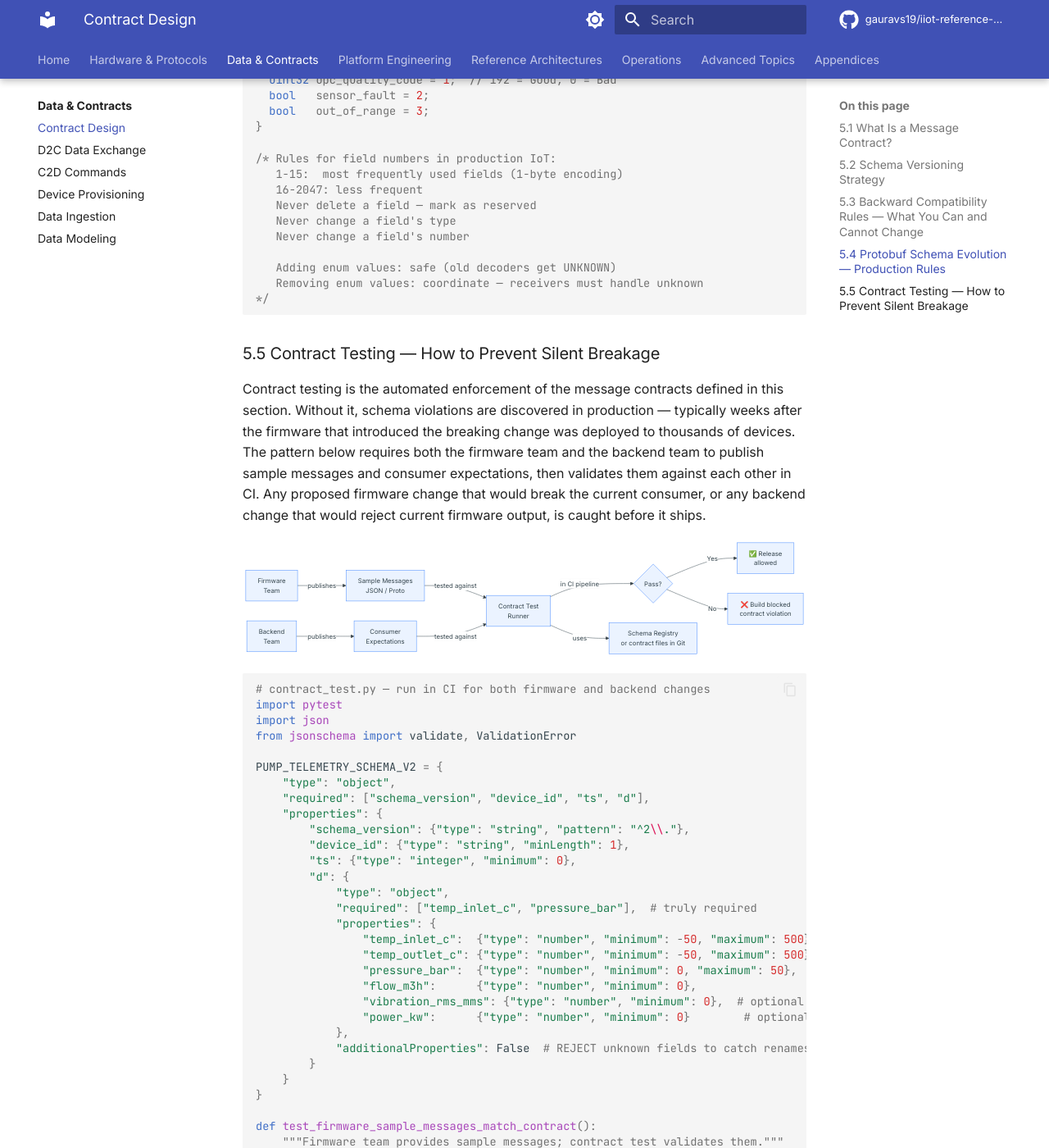
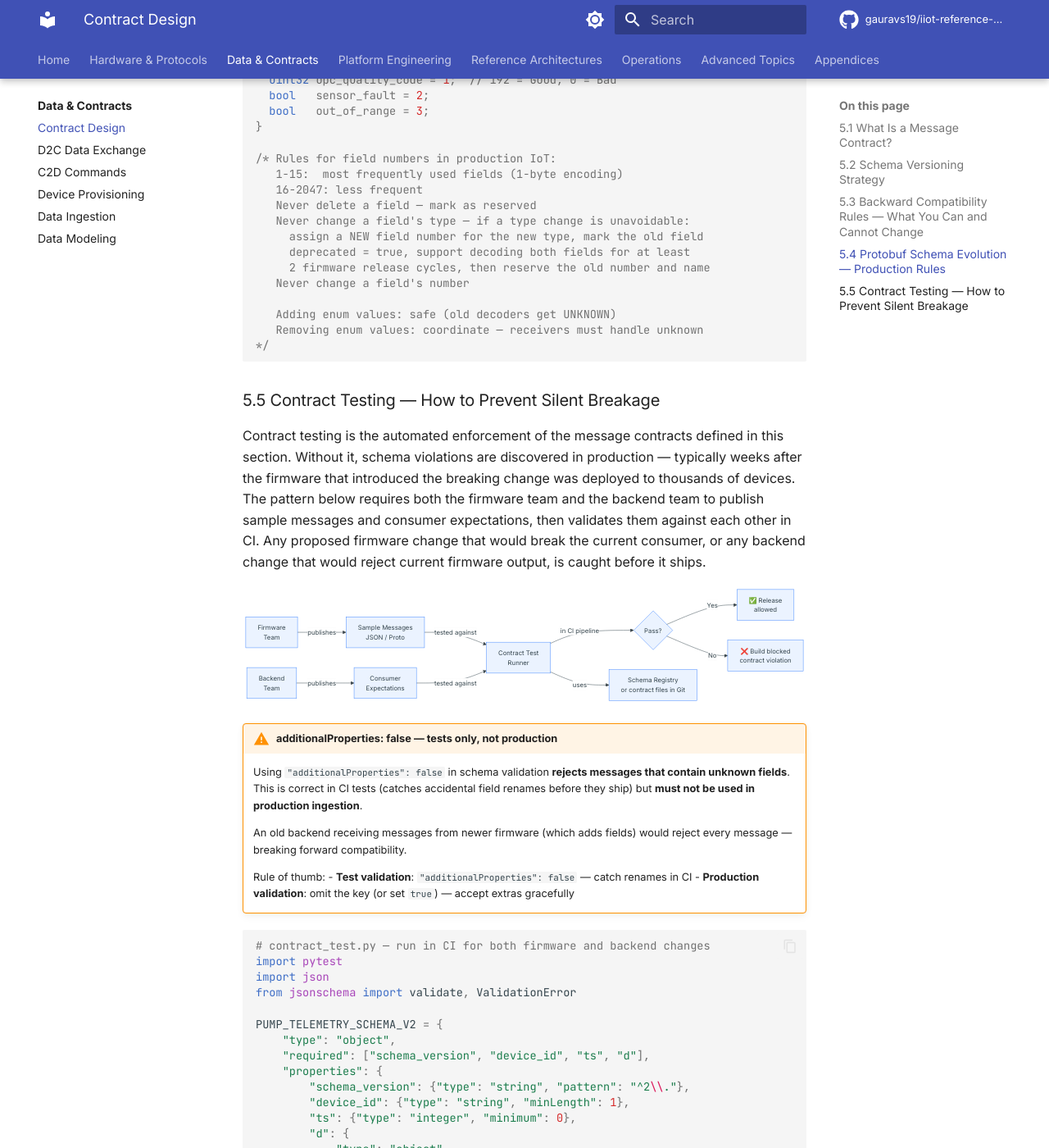
Before and after one commit to gauravs19/iiot-reference-architecture, an MkDocs documentation site: the page built from docs/data/contracts.md, in a window 1280 px wide and 1400 px high, scrolled down 4436 px. Shown: the whole window at 82% size. Built offline with MkDocs 1.6.1 and Material for MkDocs 9.7.7, drawn with Linux system fonts in a browser that asks for light colours; comment, search, counter and statistics services are not loaded.

Commit message:
fix(batch-1): critical schema and protocol accuracy fixes
- protocols.md: clarify QoS 2 overhead is manageable at 10k msg/s with
  optimised brokers (EMQX, HiveMQ); add round-trip cost context
- contracts.md: add protobuf type-change guidance (new field number +
  deprecate old + 2-cycle migration before retiring)
- contracts.md: add warning that additionalProperties:false must only be
  used in CI tests, not production validation (breaks forward compat)

````diff
--- a/docs/data/contracts.md
+++ b/docs/data/contracts.md
@@ -195,7 +195,10 @@ message DataQuality {
    1-15:  most frequently used fields (1-byte encoding)
    16-2047: less frequent
    Never delete a field — mark as reserved
-   Never change a field's type
+   Never change a field's type — if a type change is unavoidable:
+     assign a NEW field number for the new type, mark the old field
+     deprecated = true, support decoding both fields for at least
+     2 firmware release cycles, then reserve the old number and name
    Never change a field's number
 
    Adding enum values: safe (old decoders get UNKNOWN)
@@ -221,6 +224,18 @@ flowchart LR
 
     CT -->|uses| SR[Schema Registry<br/>or contract files in Git]
 ```
+
+!!! warning "additionalProperties: false — tests only, not production"
+    Using `"additionalProperties": false` in schema validation **rejects messages
+    that contain unknown fields**. This is correct in CI tests (catches accidental
+    field renames before they ship) but **must not be used in production ingestion**.
+
+    An old backend receiving messages from newer firmware (which adds fields)
+    would reject every message — breaking forward compatibility.
+
+    Rule of thumb:
+    - **Test validation**: `"additionalProperties": false` — catch renames in CI
+    - **Production validation**: omit the key (or set `true`) — accept extras gracefully
 
 ```python
 # contract_test.py — run in CI for both firmware and backend changes
````
Also changed, not shown: docs/hardware/protocols.md (+4 -2 lines).
